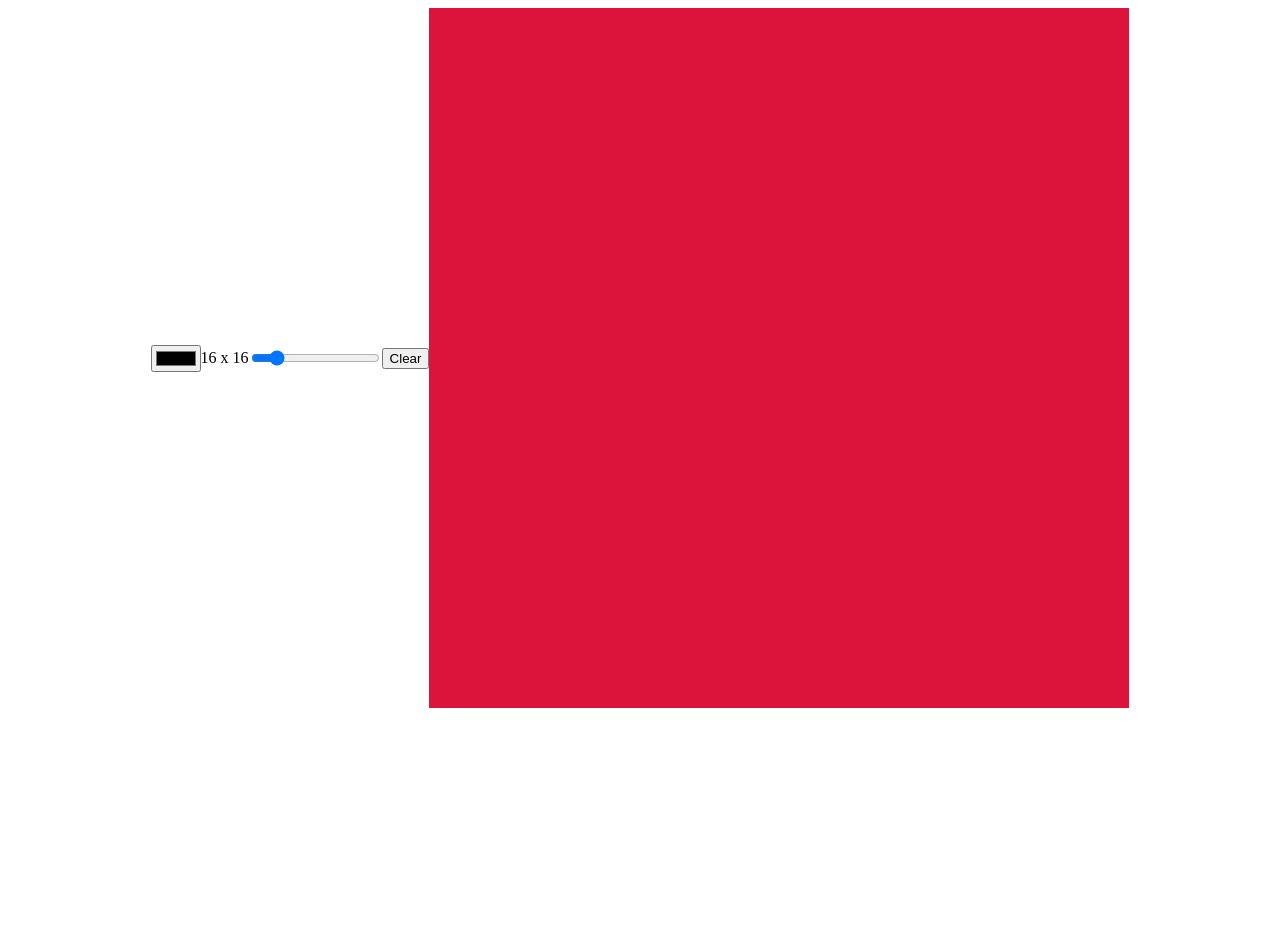
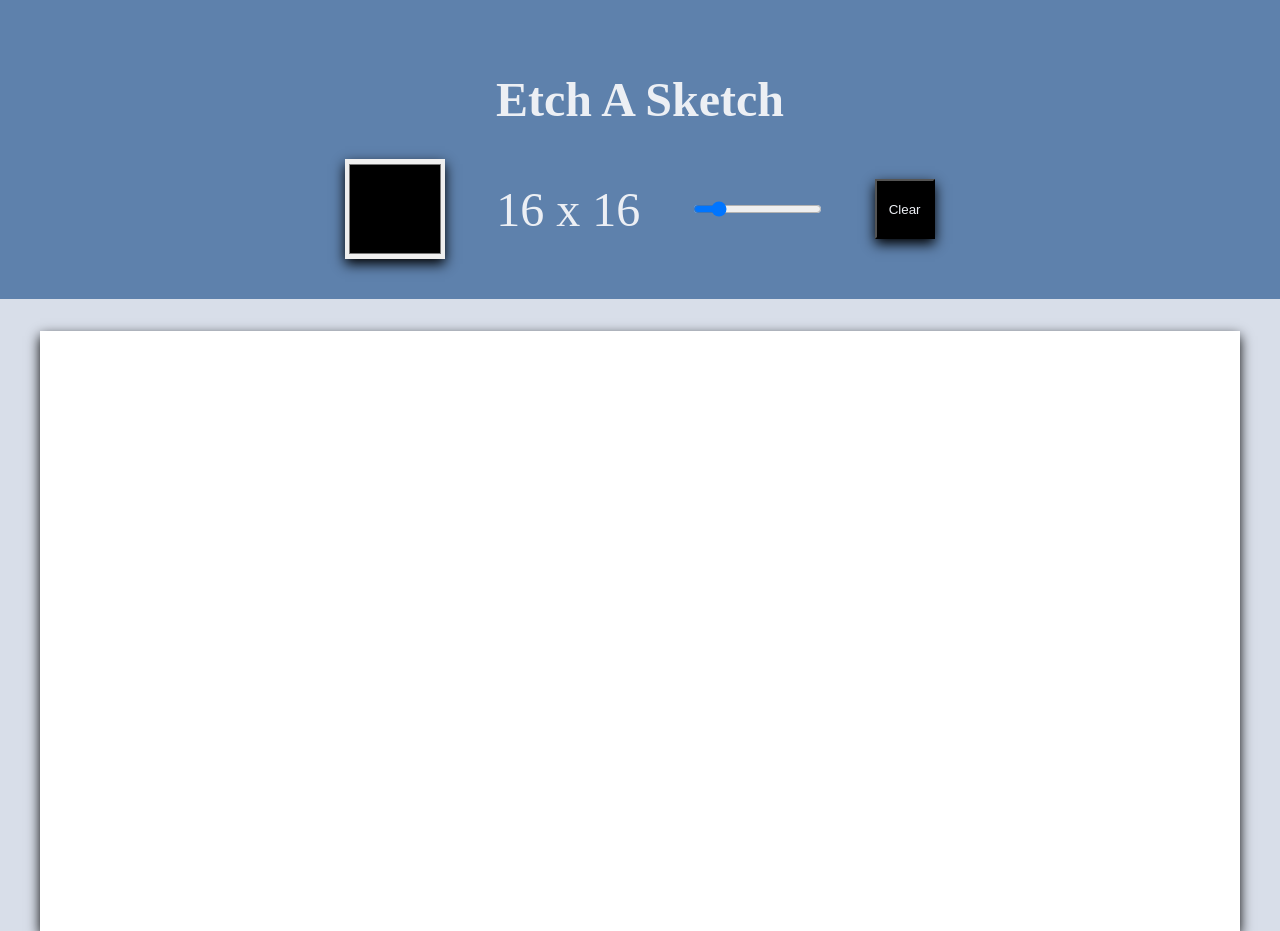
Before and after one commit to Etchmon/etch-a-sketch, a plain HTML site: page index.html in a window 1280 px wide. Before the commit the page ends 800 px from the top, so only its background shows below. Drawn offline with Linux system fonts and the light colour scheme.

Commit message:
Add styles and structure to elements

```diff
--- a/index.html
+++ b/index.html
@@ -8,10 +8,23 @@
     <link rel="stylesheet" href="./style.css" />
   </head>
   <body>
-    <input type="color" name="color" id="color" />
-    <div id="size">16 x 16</div>
-    <input type="range" name="grid" id="grid" value="16" min="0" max="100" />
-    <button type="button" id="clear">Clear</button>
+    <div class="hero">
+      <h1 class="header">Etch A Sketch</h1>
+      <div class="nav">
+        <input type="color" name="color" id="color" />
+        <div id="size">16 x 16</div>
+        <input
+          type="range"
+          name="grid"
+          id="grid"
+          value="16"
+          min="0"
+          max="100"
+        />
+        <button type="button" id="clear">Clear</button>
+      </div>
+    </div>
+
     <div class="container" id="container"></div>
   </body>
 </html>
--- a/style.css
+++ b/style.css
@@ -1,22 +1,92 @@
+html,
+body {
+  margin: 0;
+  padding: 0;
+  overflow: hidden;
+}
+
 body {
   display: flex;
+  width: 100%;
   justify-content: center;
+  align-items: center;
+  background-color: #d8dee9;
+  flex-direction: column;
+}
+
+.container {
+  width: 1200px;
+  height: 600px;
+  background-color: #fff;
+  display: grid;
+  grid-template-columns: repeat(4, 1fr);
+  grid-template-rows: repeat(4, 1fr);
+  box-shadow: black 0 5px 12px;
+}
+
+.header {
+  font-size: 3rem;
+}
+
+.hero {
+  display: flex;
+  margin-bottom: 2rem;
+  padding: 2.5rem 0;
+  width: 100%;
+  justify-content: center;
+  align-items: center;
+  flex-direction: column;
+  background-color: #5e81ac;
+  color: #eceff4;
+}
+
+.nav {
+  width: 50%;
+  display: flex;
+  justify-content: space-around;
   align-items: center;
 }
 
-.container {
-  width: 700px;
-  height: 700px;
-  background-color: crimson;
-  display: grid;
-  grid-template-columns: repeat(4, 1fr);
-  grid-template-rows: repeat(4, 1fr);
+#color {
+  height: 100px;
+  width: 100px;
+  border: none;
+  box-shadow: black 0 5px 12px;
 }
 
-/* .panel {
-  background-color: cyan;
+#clear {
+  height: 60px;
+  width: 60px;
+  box-shadow: black 0 5px 12px;
+  background-color: black;
+  color: #eceff4;
 }
 
-.panel:hover {
-  background-color: crimson;
-} */
+#size {
+  font-size: 3rem;
+}
+
+@media only screen and (max-width: 1200px) {
+  .container {
+    width: 100%;
+    height: 400px;
+  }
+
+  .hero {
+    margin-bottom: 0;
+    padding: 1rem;
+  }
+
+  .nav {
+    width: 100%;
+  }
+
+  #size {
+    font-size: 1.5rem;
+  }
+
+  #color {
+    height: 50px;
+    width: 50px;
+  }
+}
```
